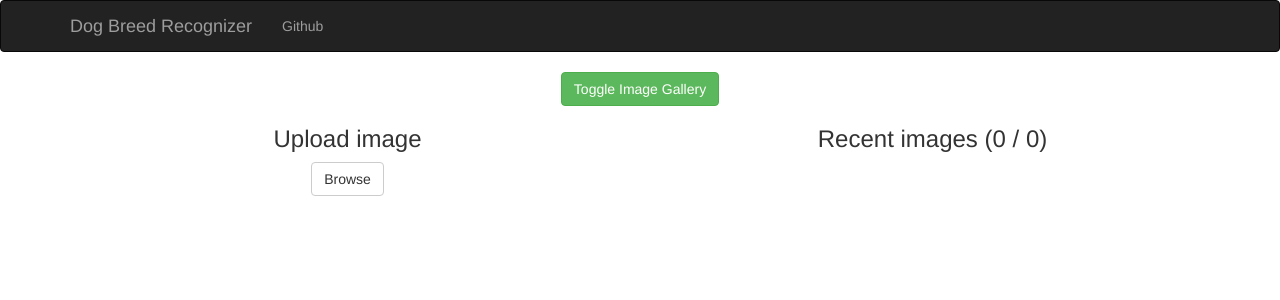
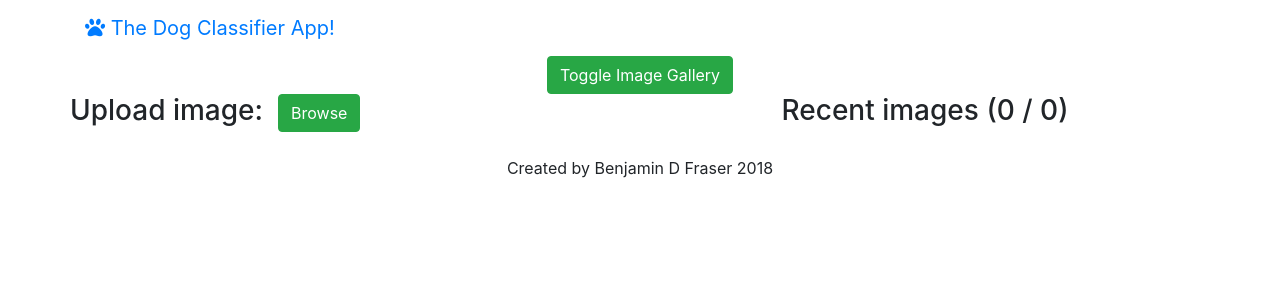
Before and after one commit to BenjaminFraser/Dog-Breed-Classifier-App, a Flask app: page / in a window 1280 px wide. Shown: the top 300 px of the page. Run offline with Flask 2, Linux system fonts and the light colour scheme; parts of the project's set-up code (start-up, migrations or seed data) failed here and were passed over; some libraries are stand-ins or nearby versions.

Commit message:
Produced templates using raw bootstrap, rather than flask-bootstrap for greater flexibility and latest version functionality.

```diff
--- a/templates/base.html
+++ b/templates/base.html
@@ -1,43 +1,84 @@
-{% extends "bootstrap/base.html"  %}
-{% block head %}
-  {{  super()  }}
-  <meta charset="utf-8" />
-  <link rel="shortcut icon" href="{{ url_for('static', filename = 'favicon.ico') }}"  type='image/x-icon'/>
-  <link rel="icon" href="{{ url_for('static', filename = 'favicon.ico')  }}" type="image/x-icon"/>
-  <link rel="stylesheet" href="https://cdnjs.cloudflare.com/ajax/libs/jqueryui/1.12.1/jquery-ui.css" />
-  <link rel="stylesheet" href="https://cdnjs.cloudflare.com/ajax/libs/ekko-lightbox/5.3.0/ekko-lightbox.css" />
-  <link rel="stylesheet" type="text/css" href="{{ url_for('static', filename='style.css') }}">
+<!DOCTYPE html>
+<html lang="en">
+    <head>
+    <meta charset="utf-8">
+    <meta http-equiv="X-UA-Compatible" content="IE=edge">
+    <meta name="viewport" content="width=device-width, initial-scale=1">
+    <!-- The above 3 meta tags *must* come first in the head; any other head content must come *after* these tags -->
 
-{% endblock %}
+    <title>Dog Recognition App</title>
 
-<!-- navbar -->
-{% block navbar %}
-<div class="navbar navbar-inverse" role="navigation">
-    <div class="container">
-        <div class="navbar-header">
-            <button type="button" class="navbar-toggle" data-toggle="collapse" data-target=".navbar-collapse">
-                <span class="sr-only">Toggle navigation</span>
-                <span class="icon-bar"></span>
-                <span class="icon-bar"></span>
-                <span class="icon-bar"></span>
-            </button>
-            <a class="navbar-brand" href="/">Dog Breed Recognizer</a>
+    <!-- Bootstrap basic CSS-->
+    <link rel=stylesheet type=text/css href="{{ url_for('static', filename='css/bootstrap.min.css') }}">
+
+    <!-- Font awesome CSS -->
+     <link rel="stylesheet" href="https://use.fontawesome.com/releases/v5.3.1/css/all.css" integrity="sha384-mzrmE5qonljUremFsqc01SB46JvROS7bZs3IO2EmfFsd15uHvIt+Y8vEf7N7fWAU" crossorigin="anonymous">
+
+    <!-- Flask static styling folder -->
+    <link rel="stylesheet" type="text/css" href="{{ url_for('static', filename='css/style.css') }}">
+
+    <!-- Google Custom Fonts -->
+    <link href="http://fonts.googleapis.com/css?family=Lora:400,700,400italic,700italic" rel="stylesheet" type="text/css">
+    <link href="http://fonts.googleapis.com/css?family=Montserrat:400,700" rel="stylesheet" type="text/css">
+
+    <!-- HTML5 Shim and Respond.js IE8 support of HTML5 elements and media queries -->
+    <!-- WARNING: Respond.js doesn't work if you view the page via file:// -->
+    <!--[if lt IE 9]>
+        <script src="https://oss.maxcdn.com/libs/html5shiv/3.7.0/html5shiv.js"></script>
+        <script src="https://oss.maxcdn.com/libs/respond.js/1.4.2/respond.min.js"></script>
+    <![endif]-->
+
+    </head>
+
+    <body id="page-top" data-spy="scroll" data-target=".navbar-fixed-top">
+
+        <!-- Navigation -->
+        <nav class="navbar navbar-custom navbar-fixed-top" role="navigation">
+            <div class="container">
+                <div class="navbar-header">
+                    <a class="navbar-brand page-scroll" href="#">
+                        <i class="fas fa-paw"></i>  <span class="light">The</span> <span class="logo-yellow">Dog</span> <span class="light">Classifier App!</span>
+                    </a>
+                </div>
+            </div>
+        </nav>
+
+
+        <div class="container">
+            {% block content %}
+            {% endblock %}
         </div>
-        <div class="navbar-collapse collapse">
-            <ul class="nav navbar-nav">
-                <li><a href="https://github.com/BenjaminFraser" target="_blank">Github</a></li>
-            </ul>
-        </div>
-    </div>
-</div>
-{% endblock %}
 
-<!-- 定義頁面最大的container, 之後每頁的內容都放在page_content裡頭.
-     content block是pre-defined keyword, page_content是自定義的 -->
+        <!-- Footer -->
+        <footer>
+            <div class="container text-center">
+                <p>Created by Benjamin D Fraser 2018</p>
+            </div>
+        </footer>
 
-{% block content %}
-<div class="container">
-  {% block page_content %}{% endblock %}
-</div>
 
-{% endblock %}
+        <!-- jQuery (necessary for Bootstrap's JavaScript plugins) -->
+        <script src="{{ url_for('static', filename='js/jquery-3.1.1.min.js') }}"></script>
+
+        <script type="text/javascript">
+
+            $(".contentContainer").css("min-height", $(window).height());
+
+        </script>
+
+        <!-- Bootstrap core JavaScript -->
+        <script src="{{ url_for('static', filename='js/bootstrap.min.js') }}"></script>
+
+        <!-- Custom JS scripts for page functionality -->
+        <script src="https://cdnjs.cloudflare.com/ajax/libs/ekko-lightbox/5.3.0/ekko-lightbox.js"></script>
+        <script src="{{url_for('static', filename='js/custom.js')}}"></script>
+
+        <script type="text/javascript">
+            $(document).on('click', '[data-toggle="lightbox"]', function(event) {
+                event.preventDefault();
+            $(this).ekkoLightbox();
+            });
+        </script>
+
+        </body>
+</html>
--- a/templates/index.html
+++ b/templates/index.html
@@ -1,24 +1,30 @@
 {% extends "base.html" %}
-{% block title %}
-  Dog Breed Classifier
-{% endblock %}
-{% block page_content %}
+{% block content %}
 
+<!-- Header section for page -->
+<div class="row top-menu">
+    <div class="col-md-12 col-lg-12 text-center">
+        <button onclick="toggle_left_panel()" class="btn btn-success">Toggle Image Gallery</button>
+  </div>
+</div>
+
+<div class="row divider metallic padding-none margin-bottom">
+    <div class="col-md-12"></div>
+</div>
+
+
+<!-- Main page content for image uploads and displaying predictions -->
 <div class="row">
-  <div class="col-md-12 col-lg-12 text-center">
-    <button onclick="toggle_left_panel()" class="btn btn-success">Toggle Image Gallery</button>
-  </div>
 
-  <!-- prediction part -->
   <div id="left_panel" class="col-md-6 text-center">
     <div>
         <!-- image upload part -->
         <div id="upload" class="row">
-          <h3>Upload image</h3>
+          <h3>Upload image: &nbsp</h3>
           <form method=post action="{{ url_for('make_prediction') }}" enctype=multipart/form-data>
-            <div class='form-group'>
-              <label class="btn btn-default btn-file">
-                  Browse<input type="file" name=file style="display: none;" accept="image/*" onchange="this.form.submit();">
+            <div class='form-group text-center'>
+              <label class="btn btn-success btn-file">
+                  Browse <input type="file" name=file style="display: none;" accept="image/*" onchange="this.form.submit();">
               </label>
               <button type="submit" style="display: none;"></button>
             </div>
@@ -46,6 +52,7 @@
 
     </div>
   </div>
+
   <!-- gallery part -->
   <div id="right_panel" class="col-md-6 text-center">
       <h3>Recent images <span>({{images|length}} / {{num_stored_images}})</span></h3>
@@ -57,7 +64,7 @@
                 {{image['prob']}}
             </p>
               <a href="{{image['path']}}" data-toggle="lightbox"
-                 data-title="Breed: {{image['label']}}</span>"
+                 data-title="Best Prediction: {{image['label']}}</span>"
                  data-footer="Probability: {{image['prob']}}">
                 <img class="img-responsive gal" src="{{image['path']}}">
               </a>
@@ -66,22 +73,8 @@
 
         {% endfor %}
 
-
       </div>
   </div>
 </div>
 
-
-
 {% endblock %}
-{% block scripts %}
-  {{ super() }}
-  <script src="https://cdnjs.cloudflare.com/ajax/libs/ekko-lightbox/5.3.0/ekko-lightbox.js"></script>
-  <script src="{{url_for('static', filename='custom.js')}}"></script>
-  <script type="text/javascript">
-    $(document).on('click', '[data-toggle="lightbox"]', function(event) {
-        event.preventDefault();
-        $(this).ekkoLightbox();
-    });
-  </script>
-{% endblock %}
```
Also changed, not shown: 1 other file.
